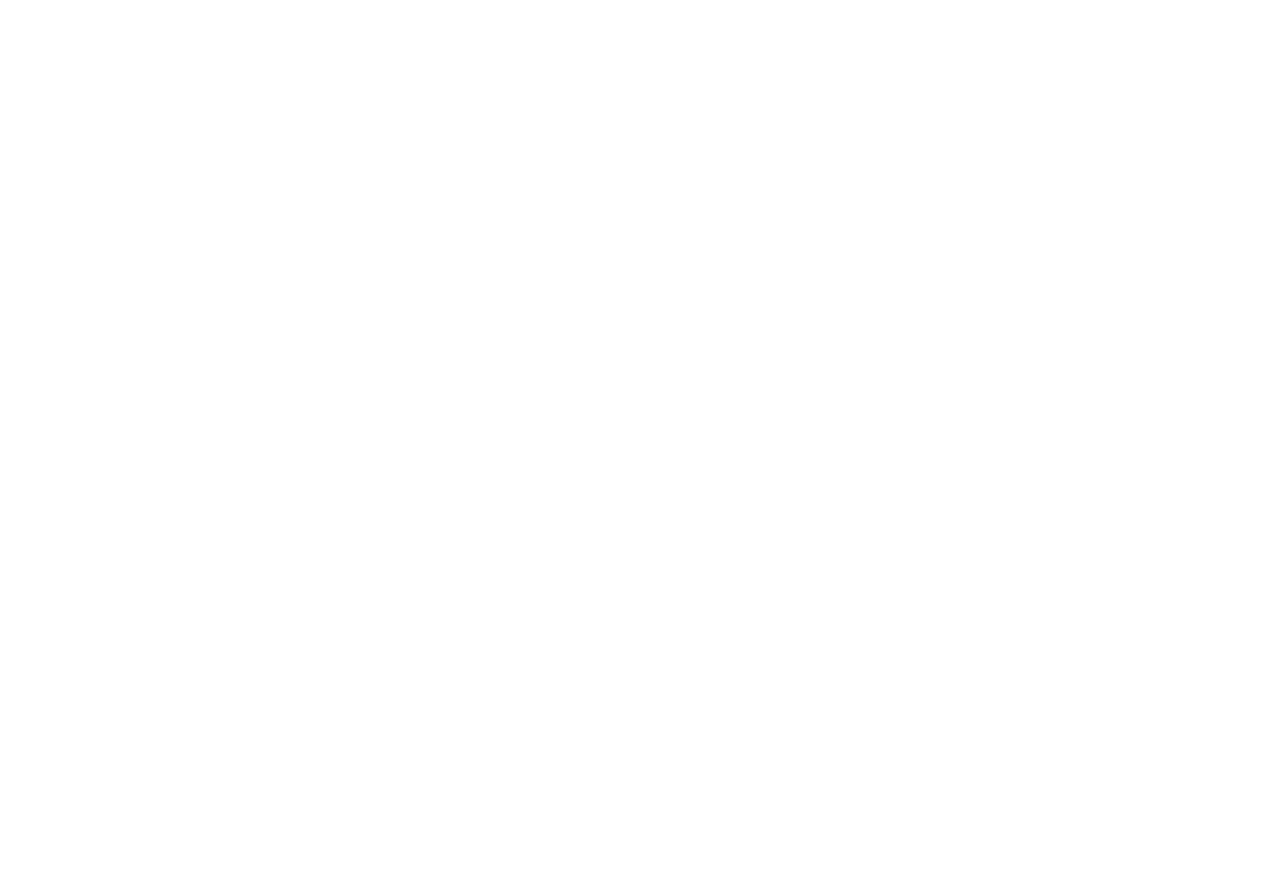
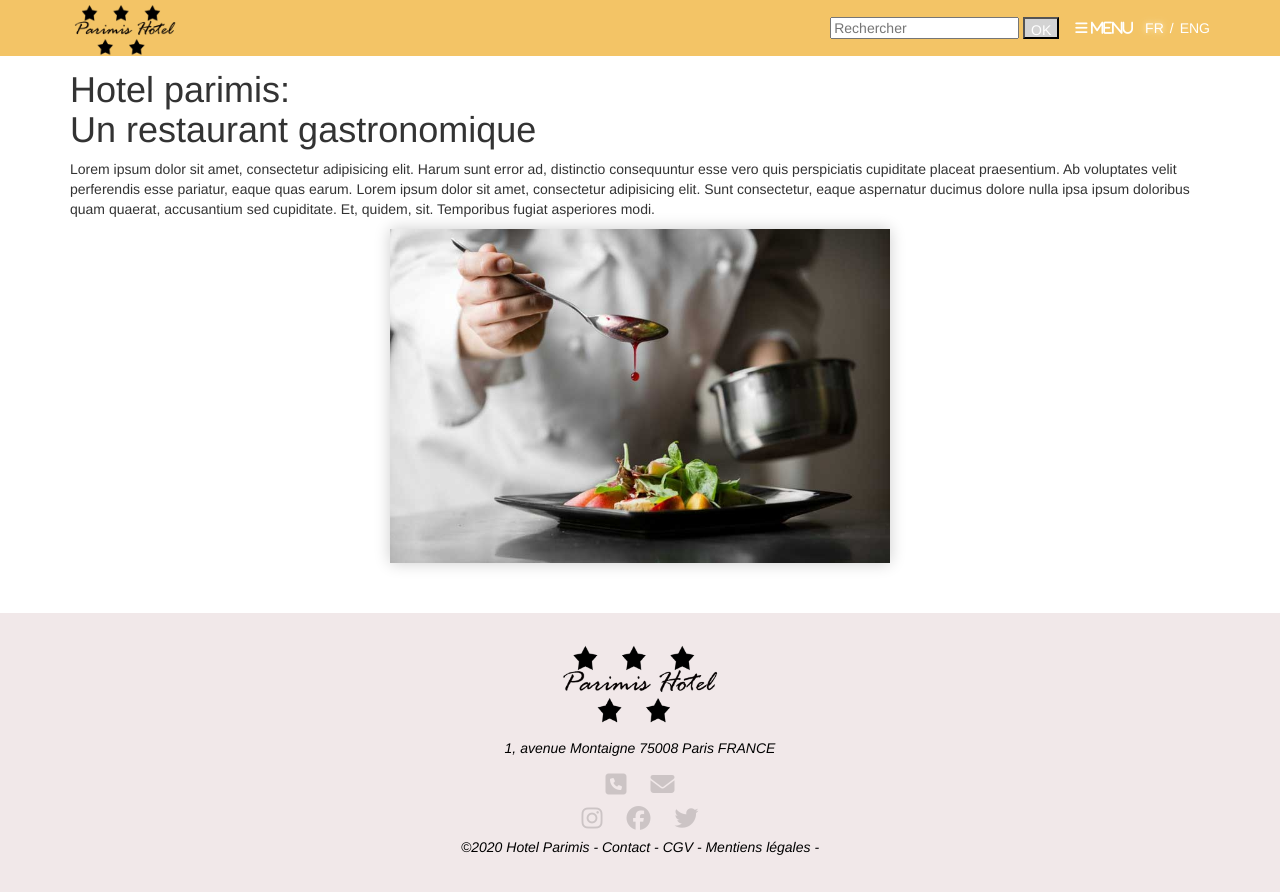
Before and after one commit to VinhNguyen2018/hotelcop, a plain HTML site: page restaurant.html in a window 1280 px wide. Before the commit the page ends 800 px from the top, so only its background shows below. Drawn offline with nearby package versions, Linux system fonts and the light colour scheme.

Commit message:
added pdf logo and changed logo in navbar and footer

```diff
--- a/css/style.css
+++ b/css/style.css
@@ -198,8 +198,8 @@ nav{
 }
 
 .navbarPerso{
-  line-height:4rem;
-  height:2.5em;
+  /*line-height:2rem;*/
+  height:4em;
   margin:0 auto;
   width:100%;
   display:flex;
@@ -222,13 +222,18 @@ nav{
   display:flex;
 }
 
-.menuList i{
-  padding-top:1em;
+.menuList p{
+  line-height: 4em;
+  margin: auto;
 }
 
 .menuList input{
   vertical-align: middle;
   height:22px;
+}
+
+.menuList form{
+  margin: auto;
 }
 
 .button-navbar-search{
@@ -249,10 +254,21 @@ nav{
   text-shadow: 0 0 5px #FFE3AA, 0 0 10px #FFE3AA;
 }
 
+.logo-navbar img{
+  height:65px;
+}
+
+.logo img{
+  height:100px;
+}
 
 /*--------------------- NAVBAR -------------------------*/
 
 /*--------------------- MAIN -------------------------*/
+
+#first-section{
+  padding-top:50px;
+}
 
 #aboutUs{
   margin:2em auto;
@@ -385,6 +401,7 @@ footer{
 }
 
 .footer {
+  margin-top:50px;
   background: #f1e8e9;
   /*height: 100px;*/
   width:100%;
--- a/restaurant.html
+++ b/restaurant.html
@@ -0,0 +1,94 @@
+<!DOCTYPE html>
+<html lang="fr">
+<head>
+  <meta charset="UTF-8">
+  <title>Hôtel PARIMIS - Hôtel de luxe Paris</title>
+  <meta name="Author" content="François NGUYEN">
+  <meta description="L'hôtel PARIMIS est un établissement de grand standing 5 étoiles situé à Paris. Cet hôtel de luxe parisien offre un marge panel de services à ses hôtes.">
+  <meta name="viewport" content="width=device-width, initial-scale=1">
+  <link rel="stylesheet" href="css/style.css">
+  <link rel="stylesheet" href="https://maxcdn.bootstrapcdn.com/bootstrap/3.4.1/css/bootstrap.min.css">
+  <script src="https://ajax.googleapis.com/ajax/libs/jquery/3.4.1/jquery.min.js"></script>
+  <script src="https://maxcdn.bootstrapcdn.com/bootstrap/3.4.1/js/bootstrap.min.js"></script>
+  <link href="https://fonts.googleapis.com/css2?family=Montserrat:ital,wght@0,300;0,400;0,600;1,400&display=swap" rel="stylesheet">
+</head>
+<body>
+<header>
+  <nav>
+    <div class="navbarPerso">
+      <div class="logo-navbar">
+        <a href="index.html">
+          <img src="img/logo-parimis.png" alt="logo Parimis hotel">
+        </a>
+      </div>
+      <div class="menuList">
+        <form action="#">
+          <input type="text" placeholder="Rechercher">
+          <input type="submit" class="button-navbar-search" value="OK">
+        </form>
+        <button class="option">
+          <i class="fas fa-bars"> Menu</i>
+        </button>
+        <button class="option active">
+          FR
+        </button>
+        <div class="option">
+          <p> / </p>
+        </div>
+        <button class="option">
+          ENG
+        </button>
+      </div>
+    </div>
+    <aside class="slideBarMenu">
+
+    </aside>
+  </nav>
+</header>
+
+<main>
+  <div class="container">
+    <section id="first-section">
+      <h1>Hotel parimis: <br>Un restaurant gastronomique</h1>
+      <p>Lorem ipsum dolor sit amet, consectetur adipisicing elit. Harum sunt error ad, distinctio consequuntur esse vero quis perspiciatis cupiditate placeat praesentium. Ab voluptates velit perferendis esse pariatur, eaque quas earum. Lorem ipsum dolor sit amet, consectetur adipisicing elit. Sunt consectetur, eaque aspernatur ducimus dolore nulla ipsa ipsum doloribus quam quaerat, accusantium sed cupiditate. Et, quidem, sit. Temporibus fugiat asperiores modi.</p>
+      <div id="slider">
+        <figure>
+          <img src="img/cuisine1.jpg" alt="">
+          <img src="img/cuisine2.jpg" alt="">
+          <img src="img/cuisine3.jpg" alt="">
+          <img src="img/cuisine4.jpg" alt="">
+          <img src="img/cuisine1.jpg" alt="">
+        </figure>
+      </div>
+    </section>
+    <section id="restaurant-cards">
+
+    </section>
+  </div>
+</main>
+
+<footer>
+  <div class="footer">
+    <div class="logo">
+      <img src="img/logo-parimis.png" alt="logo Parimis hotel">
+    </div>
+    <p class="adresse">1, avenue Montaigne 75008 Paris FRANCE</p>
+    <div class="footer-links">
+      <a href="tel:0102030405"><i class="fas fa-phone-square"></i></i></a>
+      <a href="mailto:news@parimis-hotel.com"><i class="fas fa-envelope"></i></a>
+    </div>
+    <div class="footer-links">
+      <a href="#"><i class="fab fa-instagram"></i></a>
+      <a href="#"><i class="fab fa-facebook"></i></a>
+      <a href="#"><i class="fab fa-twitter"></i></a>
+    </div>
+    <div class="copyright">
+      <p>&copy;2020 Hotel Parimis - Contact - CGV - Mentiens légales - </p>
+    </div>
+  </div>
+</footer>
+
+<script src="https://kit.fontawesome.com/7555007718.js" crossorigin="anonymous"></script>
+
+</body>
+</html>
```
Also changed, not shown: index.html (+15 -7 lines), spa.html (+111 -0 lines), img/logo-parimis.png (added), 2 other files.
